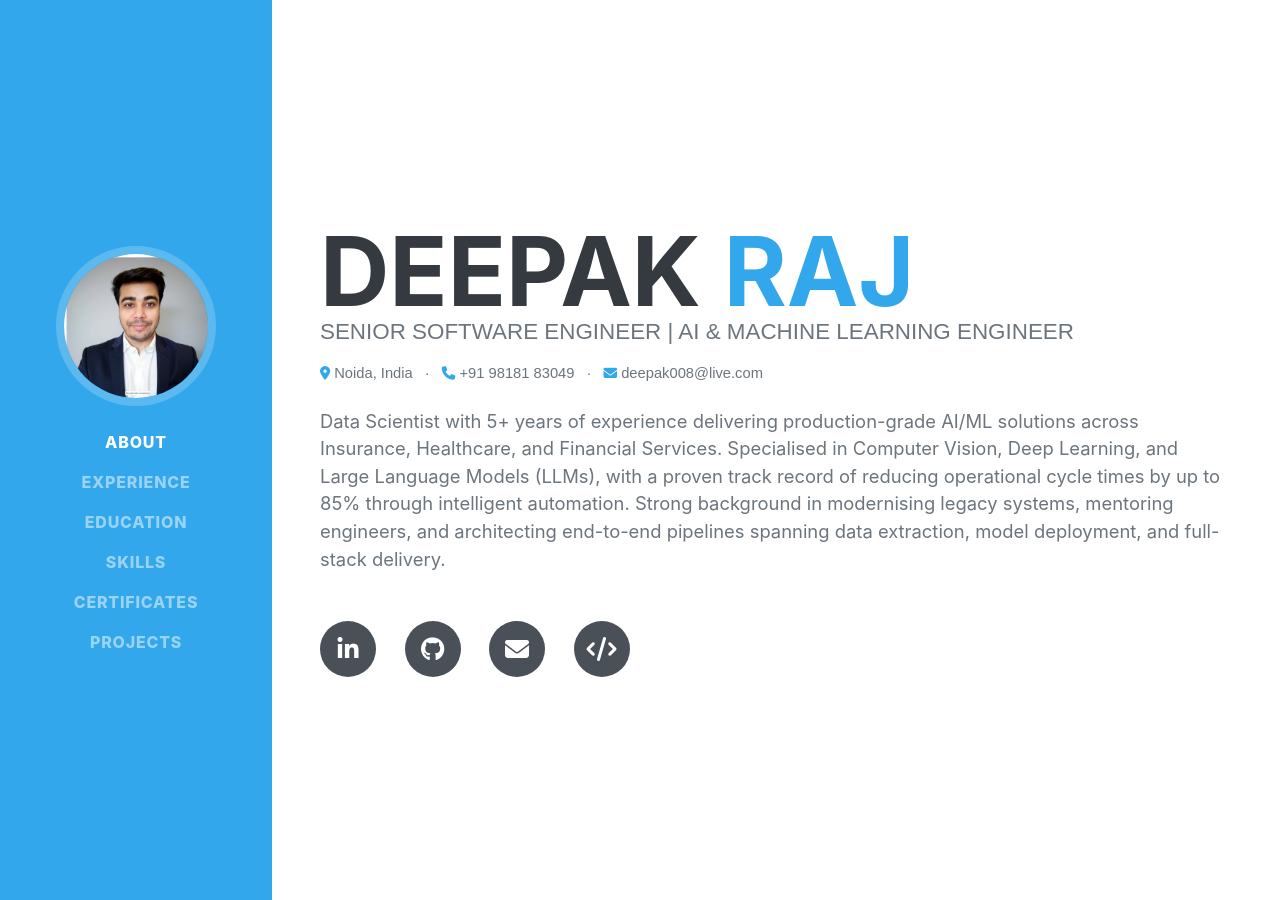
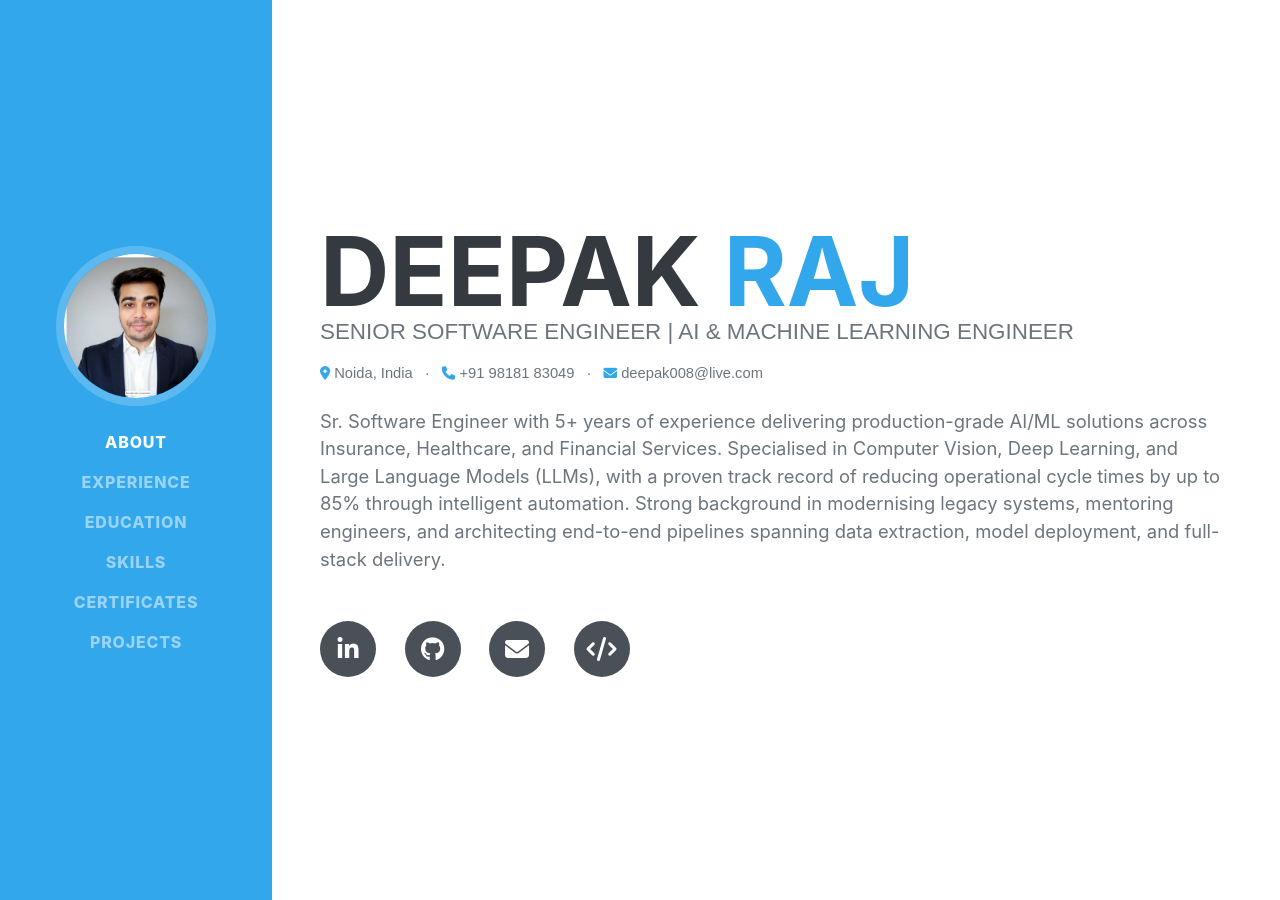
Before and after one commit to codeperfectplus/codeperfectplus.github.io, a Jekyll site: the page built from index.html, in a window 1280 px wide and 900 px high. Built offline with Jekyll 4.4.1, drawn with Linux system fonts in a browser that asks for light colours; some web fonts are replaced.

Commit message:
updated about section

```diff
--- a/_config.yml
+++ b/_config.yml
@@ -16,7 +16,7 @@ linkedin_username: deepak-raj-35887386
 dev_username: codeperfectplus
 github_username: codeperfectplus
 about_me: >-
-  Data Scientist with 5+ years of experience delivering production-grade AI/ML solutions across Insurance, Healthcare, and Financial Services. Specialised in Computer Vision, Deep Learning, and Large Language Models (LLMs), with a proven track record of reducing operational cycle times by up to 85% through intelligent automation. Strong background in modernising legacy systems, mentoring engineers, and architecting end-to-end pipelines spanning data extraction, model deployment, and full-stack delivery.
+  Sr. Software Engineer with 5+ years of experience delivering production-grade AI/ML solutions across Insurance, Healthcare, and Financial Services. Specialised in Computer Vision, Deep Learning, and Large Language Models (LLMs), with a proven track record of reducing operational cycle times by up to 85% through intelligent automation. Strong background in modernising legacy systems, mentoring engineers, and architecting end-to-end pipelines spanning data extraction, model deployment, and full-stack delivery.
 
 # Build settings
 theme: minima
```
